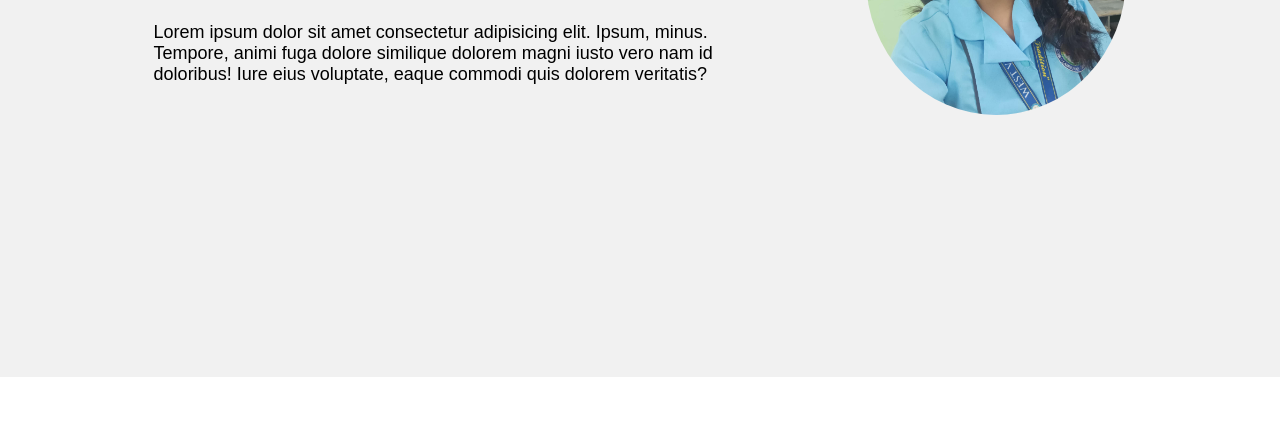
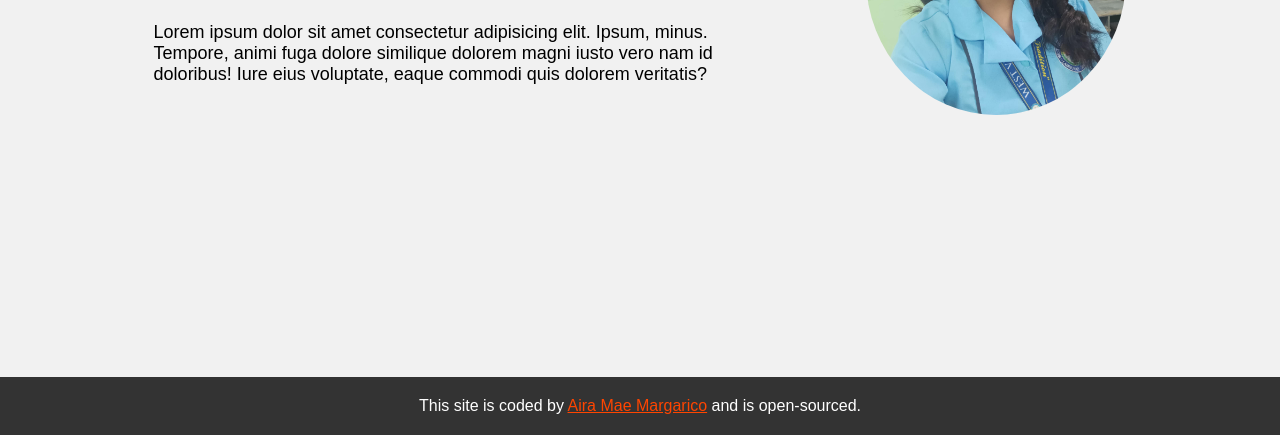
Before and after one commit to airamae0527/my-personal-portfolio, a plain HTML site: page index.html in a window 1280 px wide. Shown: the part 423-858 px from the top of the page. Before the commit the page ends 800 px from the top, so only its background shows below. Drawn offline with nearby package versions, Linux system fonts and the light colour scheme.

Commit message:
Add files via upload

```diff
--- a/css/style.css
+++ b/css/style.css
@@ -106,6 +106,27 @@
     width: 300px;
     max-width: 100%;
 }
+
+.footer {
+    padding: 20px;
+    text-align: center;
+    background: rgba(0, 0, 0, 0.8);
+    color: white;
+    position: relative;
+    bottom: 0;
+    width: 100%;
+}
+
+.footer a {
+    color: orangered;
+    text-decoration: underline;
+    transition: color 0.3s;
+}
+
+.footer a:hover {
+    color: white;
+}
+
 
 /* hobbies */
 
--- a/index.html
+++ b/index.html
@@ -29,5 +29,10 @@
             <img src="img/back1.jpg" alt="Aira">
         </div>
     </section>
+
+    <footer class="footer">
+        <p>This site is coded by <a href="https://github.com/airamae0527/my-personal-portfolio" target="_blank">Aira Mae Margarico</a> and is open-sourced.</p>
+    </footer>
+
 </body>
 </html>
```
